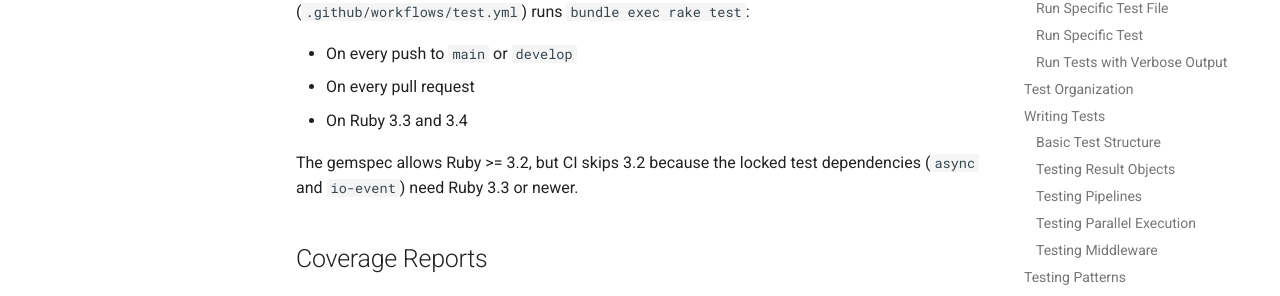
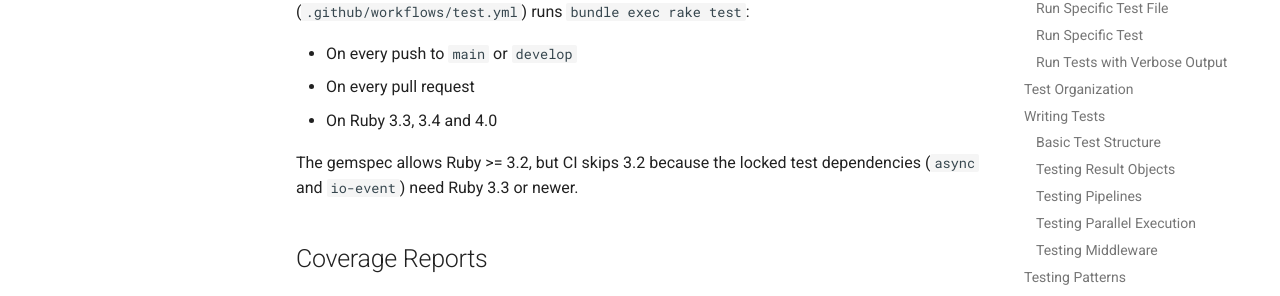
Before and after one commit to MadBomber/simple_flow, an MkDocs documentation site: the page built from docs/development/testing.md, in a window 1280 px wide and 900 px high, scrolled down 9353 px. Shown: the part 229-525 px from the top of the window. Built offline with MkDocs 1.6.1 and Material for MkDocs 9.7.7, drawn with Linux system fonts in a browser that asks for light colours; comment, search, counter and statistics services are not loaded.

Commit message:
ci: run the test suite on Ruby 4.0
Fixes #27

```diff
--- a/docs/development/testing.md
+++ b/docs/development/testing.md
@@ -474,7 +474,7 @@ SimpleFlow uses GitHub Actions for continuous integration. The `Tests` workflow
 
 - On every push to `main` or `develop`
 - On every pull request
-- On Ruby 3.3 and 3.4
+- On Ruby 3.3, 3.4 and 4.0
 
 The gemspec allows Ruby >= 3.2, but CI skips 3.2 because the locked test dependencies (`async` and `io-event`) need Ruby 3.3 or newer.
 
```
Also changed, not shown: CHANGELOG.md (+1 -0 lines), 1 other file.
